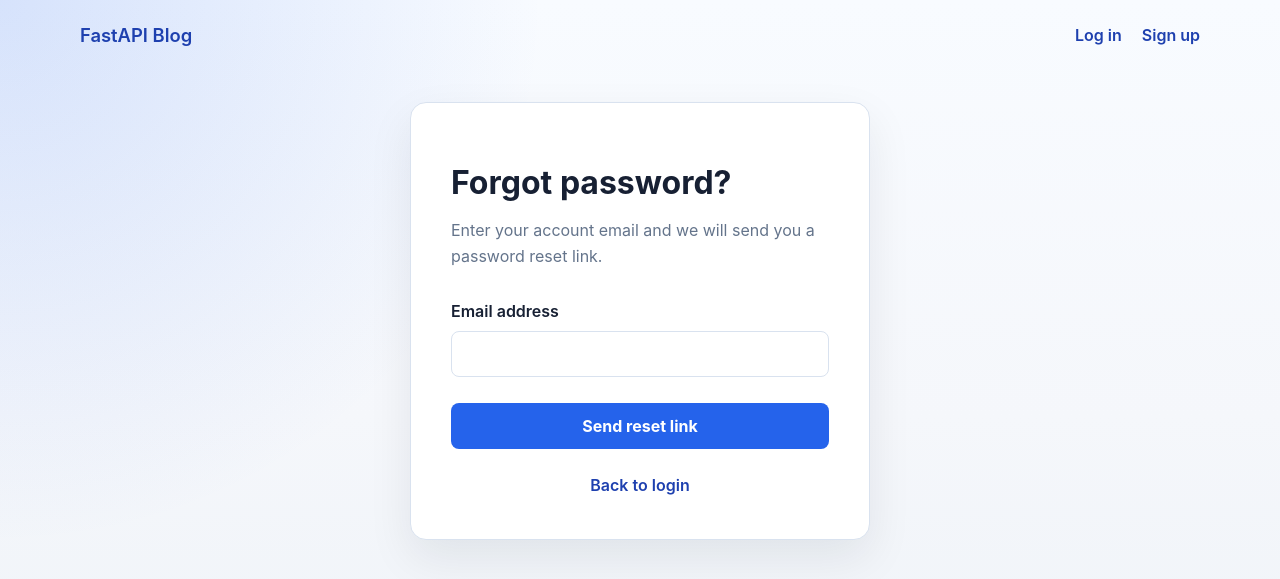
After one commit to Mahmoud-Dayem/fastapi-project, a FastAPI app: page /forgot-password in a window 1280 px wide. The commit adds this page. Shown: the top 579 px of the page. Run offline with FastAPI, Linux system fonts and the light colour scheme; parts of the project's set-up code (start-up, migrations or seed data) failed here and were passed over; some libraries are stand-ins or nearby versions.

Commit message:
forget password

```diff
--- a/app/config.py
+++ b/app/config.py
@@ -6,6 +6,9 @@ class Settings(BaseSettings):
     jwt_algorithm: str = "HS256"
     jwt_access_token_expire_minutes: int = 30
     jwt_refresh_secret_key: str
+    smtp_host: str = "localhost"
+    smtp_port: int = 1025
+    app_base_url: str = "http://localhost:8000"
     ENV:str="development"
 
     model_config = SettingsConfigDict(env_file=".env")
--- a/main.py
+++ b/main.py
@@ -1,18 +1,33 @@
+import hashlib
 import os
+import secrets
 from contextlib import asynccontextmanager
+from datetime import UTC, datetime, timedelta, timezone
 from email.message import EmailMessage
 
 import aiosmtplib
-from fastapi import FastAPI, HTTPException, Query, Request, status
+from fastapi import (
+    APIRouter,
+    BackgroundTasks,
+    FastAPI,
+    HTTPException,
+    Query,
+    Request,
+    status,
+)
 from fastapi.responses import HTMLResponse
 from fastapi.staticfiles import StaticFiles
 from fastapi.templating import Jinja2Templates
 from sqlmodel import select
+from sqlalchemy import update
+from pydantic import EmailStr
+from app.config import settings
 from starlette.exceptions import HTTPException as StarletteHTTPException
 
 from database import SessionDep, init_db
 from image_utils import PROFILE_PICS_DIR
 from models.post import PostCreate, PostModel, PostPublic
+from models.user import PasswordResetToken, UserCreate, UserModel, UserPublic,PasswordResetTokennew
 
 # from posts import posts
 from routers import auth_pages, post_pages, profile_pages, users
@@ -185,21 +200,197 @@ async def get_posts_api(session: SessionDep):
     return result.scalars().all()
 
 
-@app.post("/send-email")
-async def send_email():
+# @app.post("/send-email")
+# async def send_email():
 
+#     message = EmailMessage()
+
+#     message["From"] = "admin@myapp.com"
+#     message["To"] = "user@gmail.com"
+#     message["Subject"] = "Reset Your Password"
+
+#     message.set_content("Click here to reset your password.")
+
+#     await aiosmtplib.send(
+#         message,
+#         hostname="localhost",
+#         port=1025,
+#     )
+
+#     return {"message": "Email sent to Mailpit"}
+
+
+async def send_reset_email(
+    to_email: str,
+    reset_link: str,
+):
     message = EmailMessage()
 
-    message["From"] = "admin@myapp.com"
-    message["To"] = "user@gmail.com"
+    message["From"] = "admin@myapp.local"
+    message["To"] = to_email
     message["Subject"] = "Reset Your Password"
 
-    message.set_content("Click here to reset your password.")
+    message.set_content(
+        f"""
+You requested a password reset.
+
+Click the following link:
+
+{reset_link}
+
+This link expires in 15 minutes.
+
+If you did not request this, ignore this email.
+"""
+    )
 
     await aiosmtplib.send(
         message,
-        hostname="localhost",
-        port=1025,
+        hostname=settings.smtp_host,
+        port=settings.smtp_port,
+        start_tls=False,
+        use_tls=False,
     )
 
-    return {"message": "Email sent to Mailpit"}
+
+@app.post("/password-forget-request")
+async def password_forget_request(
+    email: EmailStr,
+    session: SessionDep,
+    background_tasks: BackgroundTasks,
+):
+    result = await session.execute(select(UserModel).where(UserModel.email == email))
+
+    user = result.scalar_one_or_none()
+
+    message = {"message": "If the account exists, a reset link has been sent."}
+
+    if not user or not user.is_active:
+        return message
+
+    token = secrets.token_urlsafe(32)
+
+    token_hash = hashlib.sha256(token.encode()).hexdigest()
+
+    reset_record = PasswordResetTokennew(
+        user_id=user.id,
+        token_hash=token_hash,
+        expires_at=datetime.now(UTC) + timedelta(minutes=15),
+        email=user.email,
+    )
+
+    recipient = user.email
+    session.add(reset_record)
+    await session.commit()
+
+    reset_link = f"{settings.app_base_url.rstrip('/')}/reset-password?token={token}"
+
+    background_tasks.add_task(
+        send_reset_email,
+        recipient,
+        reset_link,
+    )
+
+    return message
+
+
+def render_password_reset(request, token, *, error=None, status_code=200):
+    csrf = request.cookies.get("csrf_token") or secrets.token_urlsafe(32)
+    response = templates.TemplateResponse(
+        request=request, name="reset_password.html",
+        context={"title": "Reset password", "token": token, "csrf_token": csrf, "error": error},
+        status_code=status_code,
+    )
+    response.set_cookie("csrf_token", csrf, httponly=True, samesite="lax", secure=request.url.scheme == "https")
+    response.headers["Cache-Control"] = "no-store"
+    response.headers["Referrer-Policy"] = "no-referrer"
+    return response
+
+
+async def find_reset_record(session, token):
+    result = await session.execute(select(PasswordResetTokennew).where(
+        PasswordResetTokennew.token_hash == hashlib.sha256(token.encode()).hexdigest(),
+        PasswordResetTokennew.used == False,
+        PasswordResetTokennew.expires_at > datetime.now(UTC),
+    ))
+    return result.scalar_one_or_none()
+
+
+@app.get("/reset-password", response_class=HTMLResponse, include_in_schema=False)
+async def reset_password_page(request: Request, session: SessionDep, token: str = ""):
+    record = await find_reset_record(session, token)
+    if not record:
+        return render_password_reset(request, "", error="This reset link is invalid or expired. Request a new link.", status_code=400)
+    return render_password_reset(request, token)
+
+
+@app.post("/reset-password", include_in_schema=False)
+async def reset_password_submit(request: Request, session: SessionDep):
+    form = await request.form()
+    token = str(form.get("token", ""))
+    if not auth_pages.valid_csrf(request, form):
+        return render_password_reset(request, token, error="Please refresh the page and try again.", status_code=403)
+    record = await find_reset_record(session, token)
+    if not record:
+        return render_password_reset(request, "", error="This reset link is invalid or expired. Request a new link.", status_code=400)
+    password = str(form.get("password", ""))
+    if not 8 <= len(password) <= 100:
+        return render_password_reset(request, token, error="Password must be between 8 and 100 characters.", status_code=422)
+    if password != form.get("confirm_password"):
+        return render_password_reset(request, token, error="Passwords do not match.", status_code=400)
+    user = await session.get(UserModel, record.user_id)
+    if not user or not user.is_active:
+        return render_password_reset(request, "", error="This reset link is invalid or expired.", status_code=400)
+    # Claim the token atomically so concurrent requests cannot reuse it.
+    claimed = await session.execute(update(PasswordResetTokennew).where(
+        PasswordResetTokennew.id == record.id,
+        PasswordResetTokennew.used == False,
+        PasswordResetTokennew.expires_at > datetime.now(UTC),
+    ).values(used=True).execution_options(synchronize_session=False))
+    if claimed.rowcount != 1:
+        await session.rollback()
+        return render_password_reset(request, "", error="This reset link is invalid or expired.", status_code=400)
+    user.hashed_password = users.password_hash.hash(password)
+    session.add(user)
+    await session.execute(update(PasswordResetTokennew).where(
+        PasswordResetTokennew.user_id == user.id,
+    ).values(used=True).execution_options(synchronize_session=False))
+    await session.commit()
+    from fastapi.responses import RedirectResponse
+    response = RedirectResponse("/login?reset=1", status_code=303)
+    response.delete_cookie("access_token")
+    return response
+
+
+def render_forgot_password(request, *, error=None, sent=False, email="", status_code=200):
+    csrf = request.cookies.get("csrf_token") or secrets.token_urlsafe(32)
+    response = templates.TemplateResponse(
+        request=request, name="forgot_password.html",
+        context={"title": "Forgot password", "csrf_token": csrf,
+                 "error": error, "sent": sent, "email": email},
+        status_code=status_code,
+    )
+    response.set_cookie("csrf_token", csrf, httponly=True, samesite="lax", secure=request.url.scheme == "https")
+    response.headers["Cache-Control"] = "no-store"
+    return response
+
+
+@app.get("/forgot-password", response_class=HTMLResponse, include_in_schema=False)
+async def forgot_password_page(request: Request, session: SessionDep):
+    user = await auth_pages.get_browser_user(request, session)
+    return render_forgot_password(request, email=user.email if user else "")
+
+
+@app.post("/forgot-password", response_class=HTMLResponse, include_in_schema=False)
+async def forgot_password_submit(request: Request, session: SessionDep, background_tasks: BackgroundTasks):
+    from pydantic import TypeAdapter, ValidationError
+    form = await request.form()
+    email = str(form.get("email", "")).strip()
+    if not auth_pages.valid_csrf(request, form):
+        return render_forgot_password(request, email=email, error="Please refresh the page and try again.", status_code=403)
+    try:
+        email = TypeAdapter(EmailStr).validate_python(email)
+    except ValidationError:
+        return render_forgot_password(request, email=email, error="Enter a valid email address.", status_code=422)
+    await password_forget_request(email, session, background_tasks)
+    return render_forgot_password(request, sent=True)
--- a/static/css/style.css
+++ b/static/css/style.css
@@ -208,3 +208,5 @@
 .load-more-controls { display: flex; justify-content: center; margin-top: 28px; }
 .load-more-button { display: inline-block; padding: 12px 28px; text-decoration: none; }
 .load-more-button[aria-disabled="true"] { opacity: 0.65; cursor: wait; }
+
+.profile-reset-button { align-self: flex-start; padding: 12px 24px; text-decoration: none; text-align: center; }
--- /dev/null
+++ b/templates/forgot_password.html
@@ -0,0 +1,21 @@
+{% extends "index.html" %}
+{% block content %}
+<main class="auth-shell">
+    <section class="auth-card" aria-labelledby="forgot-title">
+        <h1 id="forgot-title">Forgot password?</h1>
+        <p class="auth-copy">Enter your account email and we will send you a password reset link.</p>
+        {% if sent %}
+        <p class="auth-success" role="status">If the account exists, a reset link has been sent. Check your inbox. The link expires in 15 minutes.</p>
+        {% else %}
+        {% if error %}<p class="auth-error" role="alert">{{ error }}</p>{% endif %}
+        <form class="auth-form" action="{{ url_for('forgot_password_submit') }}" method="post">
+            <input type="hidden" name="csrf_token" value="{{ csrf_token }}">
+            <label for="email">Email address</label>
+            <input id="email" name="email" type="email" autocomplete="email" value="{{ email }}" required>
+            <button class="auth-button" type="submit">Send reset link</button>
+        </form>
+        {% endif %}
+        <p class="auth-footer"><a href="{{ url_for('login_page') }}">Back to login</a></p>
+    </section>
+</main>
+{% endblock %}
--- a/templates/login.html
+++ b/templates/login.html
@@ -8,6 +8,9 @@
         {% if request.query_params.get('registered') == '1' %}
         <p class="auth-success" role="status">Account created. You can now log in.</p>
         {% endif %}
+        {% if request.query_params.get('reset') == '1' %}
+        <p class="auth-success" role="status">Password reset. Log in with your new password.</p>
+        {% endif %}
         {% if error %}<p class="auth-error" role="alert">{{ error }}</p>{% endif %}
         <form class="auth-form" action="{{ url_for('login_submit') }}" method="post">
             <input type="hidden" name="csrf_token" value="{{ csrf_token }}">
@@ -17,6 +20,7 @@
             <input id="password" name="password" type="password" autocomplete="current-password" required>
             <button class="auth-button" type="submit">Log in</button>
         </form>
+        <p class="auth-footer"><a href="{{ url_for('forgot_password_page') }}">Forgot password?</a></p>
         <p class="auth-footer">New here? <a href="{{ url_for('signup_page') }}">Create an account</a></p>
     </section>
 </main>
--- a/templates/profile.html
+++ b/templates/profile.html
@@ -23,6 +23,7 @@
             <p id="image-help">JPEG or PNG, up to 5 MB. Your photo will be cropped to a square.</p>
             <button class="auth-button" type="submit">Upload profile image</button>
         </form>
+        <a class="auth-button profile-reset-button" href="{{ url_for('forgot_password_page') }}">Reset password</a>
         <a href="{{ url_for('root') }}">Back to home</a>
     </section>
 </main>
```
Also changed, not shown: models/user.py (+16 -2 lines), templates/reset_password.html (added, +19 -0 lines), tests/test_password_reset.py (added, +61 -0 lines), 1 other file.
